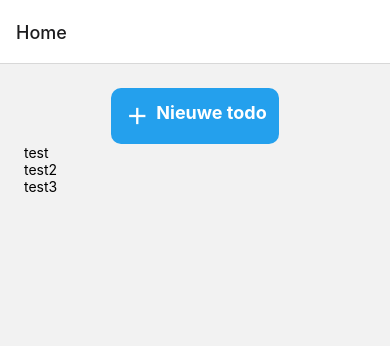
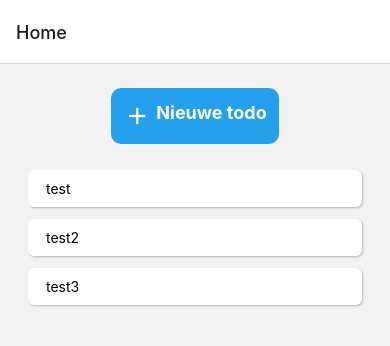
Before and after one commit to Qloozen/React-Native-Todo, a React Native app: screen /Home in a window 390 px wide. Shown: the top 346 px of the page. Built offline with nearby package versions, Linux system fonts and the light colour scheme.

Commit message:
added basic styling to todos

```diff
--- a/components/TodoItem.js
+++ b/components/TodoItem.js
@@ -1,13 +1,34 @@
 import React from 'react';
-import { Text, View } from 'react-native';
+import { StyleSheet, Text, View } from 'react-native';
 
-const TodoItem = ({todo}) => {
+const TodoItem = ({ todo }) => {
     console.log(todo)
     return (
-        <View>
-            <Text>{todo.naam}</Text>
+        <View style={styles.card}>
+            <View style={styles.content}>
+                <Text style={styles.text}>{todo.naam}</Text>
+            </View>
         </View>
     );
 }
-
+const styles = StyleSheet.create({
+    card: {
+        borderRadius: 6,
+        elevation: 3,
+        backgroundColor: "white",
+        shadowOffset: { width: 1, height: 1 },
+        shadowColor: "#333",
+        shadowOpacity: 0.3,
+        shadowRadius: 2,
+        marginHorizontal: 4,
+        marginVertical: 6
+    },
+    content: {
+        margin: 18,
+        marginVertical: 10,
+    },
+    text: {
+        color: "black",
+    }
+})
 export default TodoItem;
--- a/screens/Home.js
+++ b/screens/Home.js
@@ -36,13 +36,16 @@ const Home = () => {
                 renderItem={({ item }) => (
                     <TodoItem todo={item} />
                 )}
+                style={styles.todoList}
             />
         </View>
     );
 }
 
 const styles = StyleSheet.create({
-
+    todoList: {
+        marginTop: 20
+    }
 })
 
 export default Home;
```
